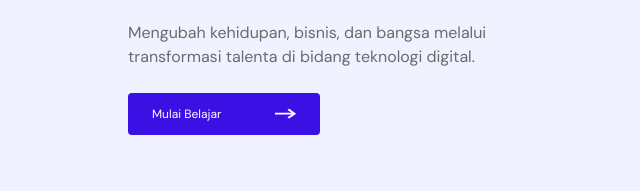
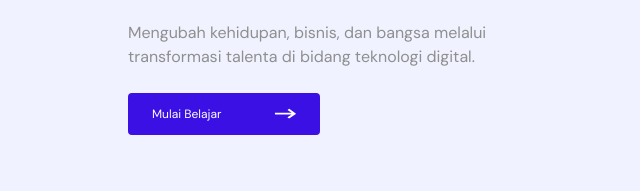
Before and after one commit to andiahmadysx/ligasmk-phase1, a plain HTML site: page index.html in a window 1280 px wide. Shown: the part 474-665 px from the top of the page, 32-672 px from the left. Drawn offline with Linux system fonts and the light colour scheme.

Commit message:
Liga SMK Phase 1

```diff
--- a/assets/css/style.css
+++ b/assets/css/style.css
@@ -8,7 +8,7 @@ html, body, * {
 :root {
     --text-primary: #532EE8;
     --text-black: #000000;
-    --text-secondary: #6b6b6b;
+    --text-secondary: #8f8f8f;
     --text-muted: #424242;
     --text-white: #FFFFFF;
     --bg-primary: #3A10E5;
```
